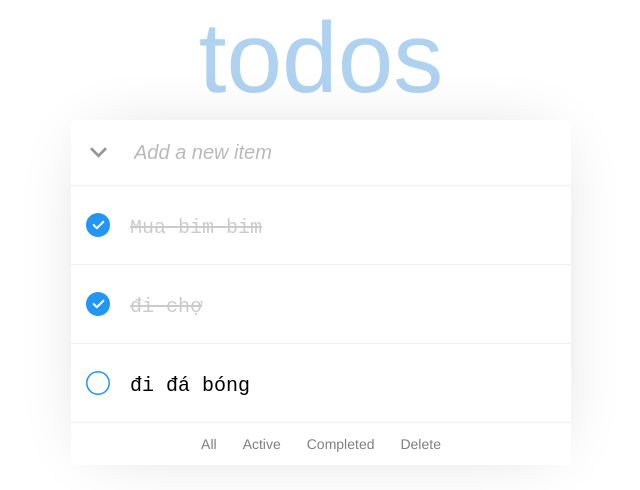
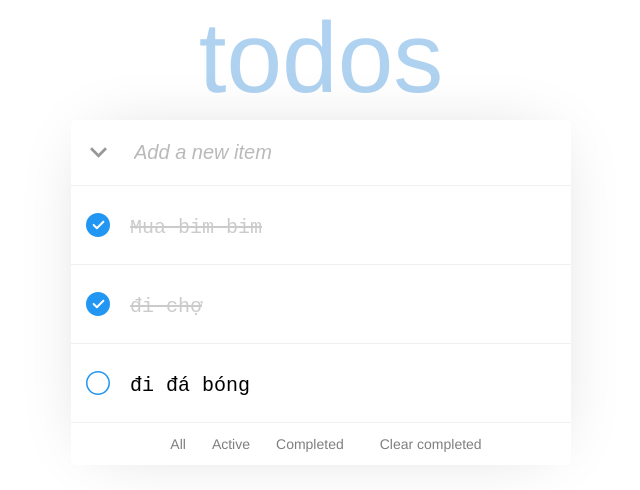
Before and after one commit to Thegioicuabao/todo-list-reactjs, a React (Create React App) app: page / in a window 1280 px wide. Shown: the top 490 px of the page, without its empty margins (319-959 px from the left). Built offline with nearby package versions, Linux system fonts and the light colour scheme.

Commit message:
style feature-delete

```diff
--- a/src/App.css
+++ b/src/App.css
@@ -47,6 +47,10 @@
 }
 .foo {
   text-align: center;
+  display: flex;
+  justify-content: center;
+  align-items: baseline;
+
 }
 .filter {
   display: flex;
@@ -58,11 +62,10 @@
 
 }
 .filter li p {
-  text-align: center;
   margin: 0 10px 0 10px;
   padding: 3px;
   border-radius: 8%;
-  cursor: grabbing;
+  cursor: pointer;
   text-decoration: none;
   color: inherit;
   opacity: 0.5;
@@ -71,3 +74,16 @@
 .filter li p:hover {
   background-color: rgba(96, 99, 105, 0.322);
 }
+.foo .delete{
+  margin: 0 10px 0 10px;
+  padding: 3px;
+  border-radius: 8%;
+  cursor: pointer;
+  text-decoration: none;
+  color: inherit;
+  opacity: 0.5;
+}
+.foo .delete:hover {
+  cursor: pointer;
+  background-color: rgba(233, 82, 77, 0.322);
+}
--- a/src/App.js
+++ b/src/App.js
@@ -127,8 +127,8 @@ class App extends React.Component {
               <li><p onClick={this.All}>All</p></li>
               <li><p onClick={this.Active}>Active</p></li>
               <li><p onClick={this.Completed}>Completed</p></li>
-              <li><p onClick={this.Delete}>Delete</p></li>
             </ul>
+            <p className="delete" onClick={this.Delete}>Clear completed</p>
           </div>
         </div>
       </div>
```
